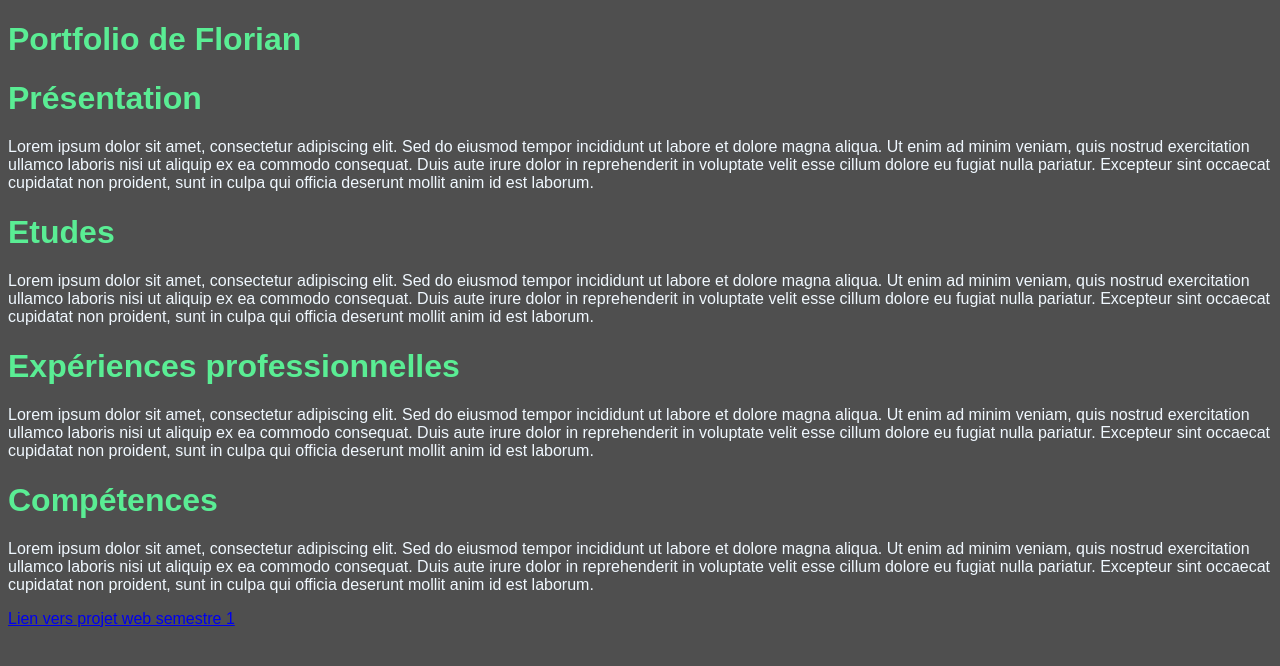
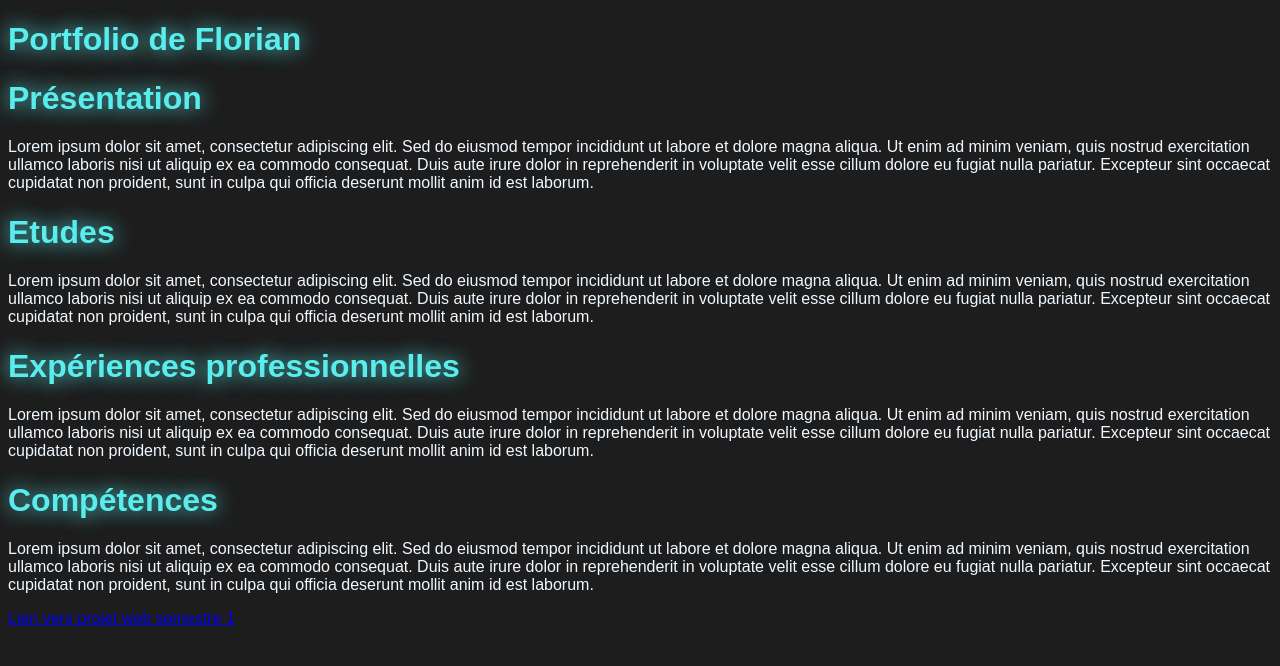
Before and after one commit to IceCubeFr/icecubefr.github.io, a plain HTML site: page index.html in a window 1280 px wide. Drawn offline with Linux system fonts and the light colour scheme.

Commit message:
Update style

```diff
--- a/css/style.css
+++ b/css/style.css
@@ -1,7 +1,7 @@
 :root {
-    --primary: #5AED94;
+    --primary: #5aeded;
     --secondary: aliceblue;
-    --bgcolor: #4F4F4F;
+    --bgcolor: #1d1d1d;
 }
 
 body {
@@ -11,6 +11,7 @@ body {
 
 h1 {
     color: var(--primary);
+    text-shadow: 0 0 20px var(--primary);
 }
 
 p {
```
